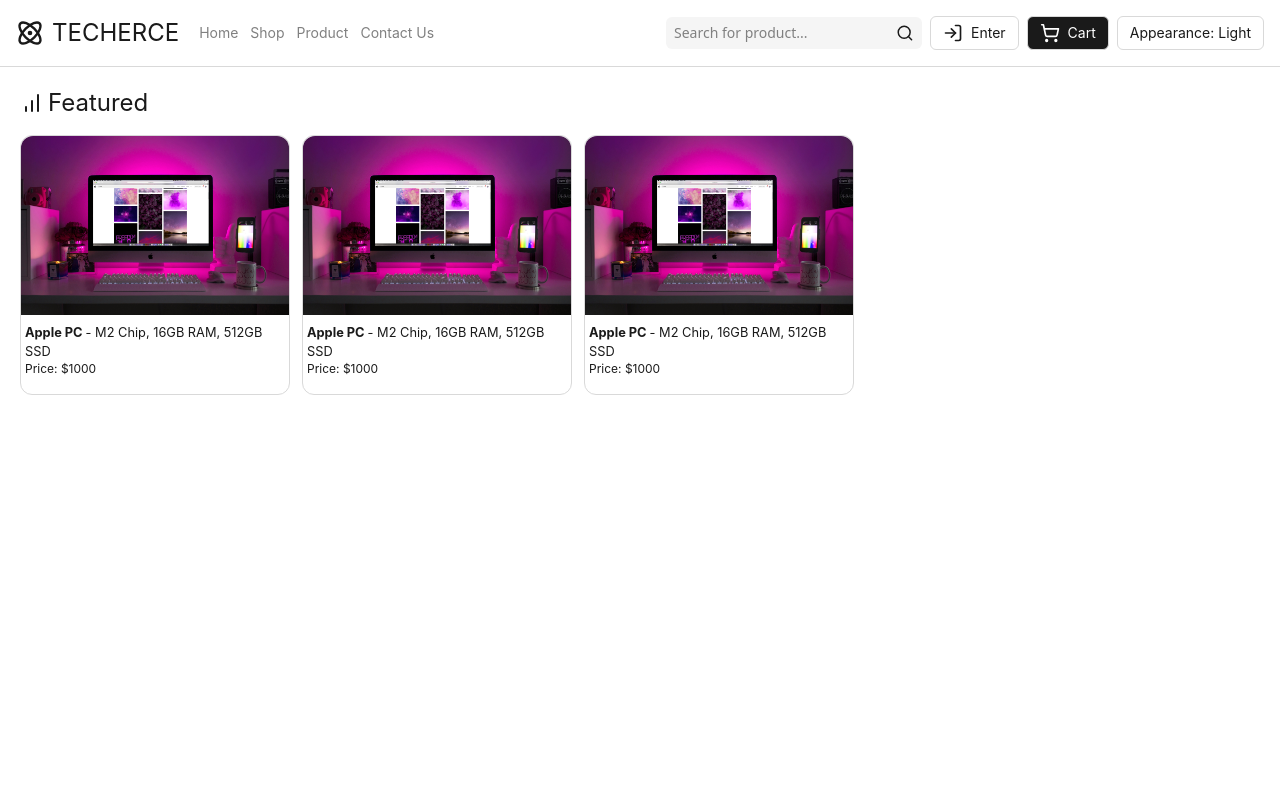
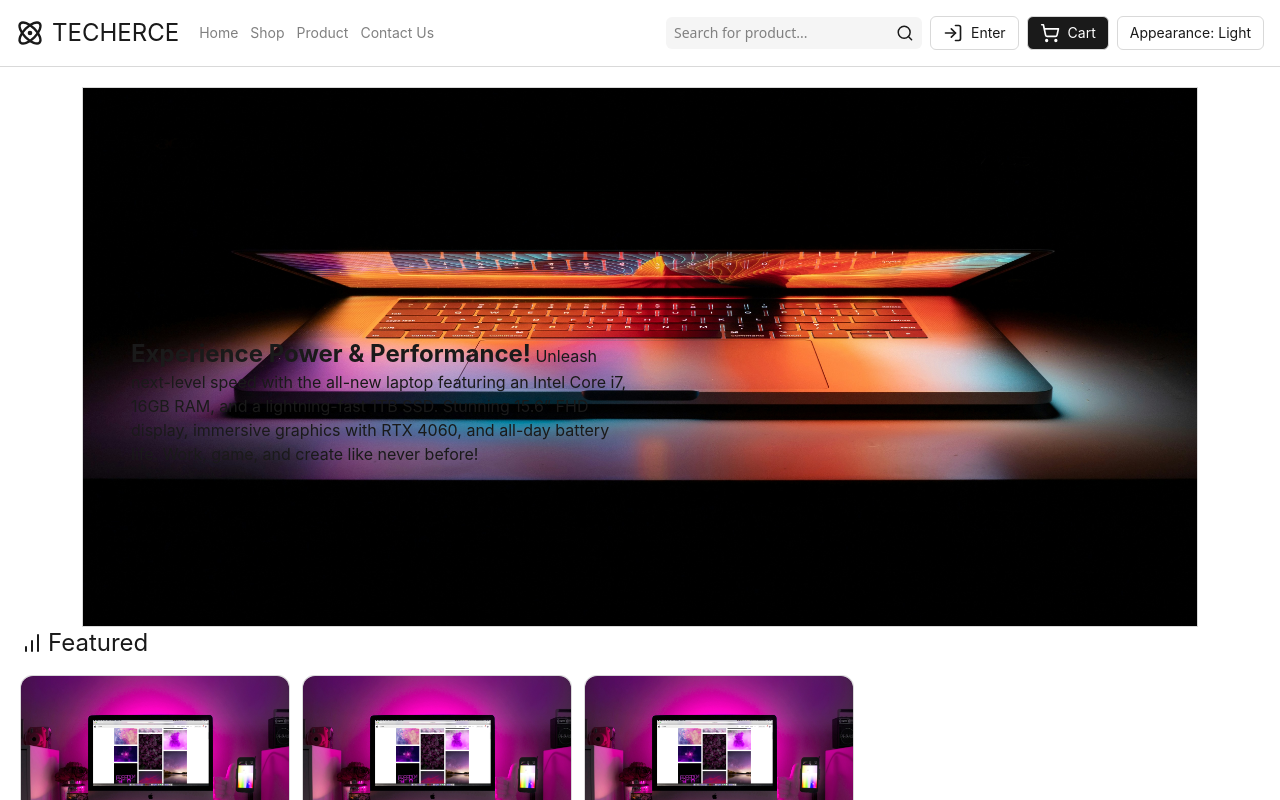
Before and after one commit to Beridze0/e-commerce, a React (Vite) app: page / in a window 1280 px wide. Shown: the top 800 px of the page. Built offline with nearby package versions, Linux system fonts and the light colour scheme.

Commit message:
adBanner

```diff
--- /dev/null
+++ b/src/components/features/AdBanner.jsx
@@ -0,0 +1,20 @@
+import laptop from "../../assets/laptop.jpg";
+
+const AdBanner = () => {
+  return (
+    <div className="flex items-center justify-center">
+      <div className="w-[90%] h-[540px] border border-border relative">
+        <img src={laptop} alt="laptop" className="w-full h-full object-cover" />
+        <p className="absolute bottom-40 left-12 w-[500px] ">
+          <span className="font-bold text-2xl">Experience Power & Performance!</span> Unleash next-level speed with the
+          all-new laptop featuring an Intel Core i7, 16GB RAM, and a
+          lightning-fast 1TB SSD. Stunning 15.6” FHD display, immersive graphics
+          with RTX 4060, and all-day battery life. Work, game, and create like
+          never before!
+        </p>
+      </div>
+    </div>
+  );
+};
+
+export default AdBanner;
--- a/src/pages/Home.jsx
+++ b/src/pages/Home.jsx
@@ -1,8 +1,10 @@
+import AdBanner from "../components/features/AdBanner"
 import Featured from "../components/features/Featured"
 
 const Home = () => {
   return (
     <div className="p-5">
+      <AdBanner />
       <Featured />
     </div>
   )
```
